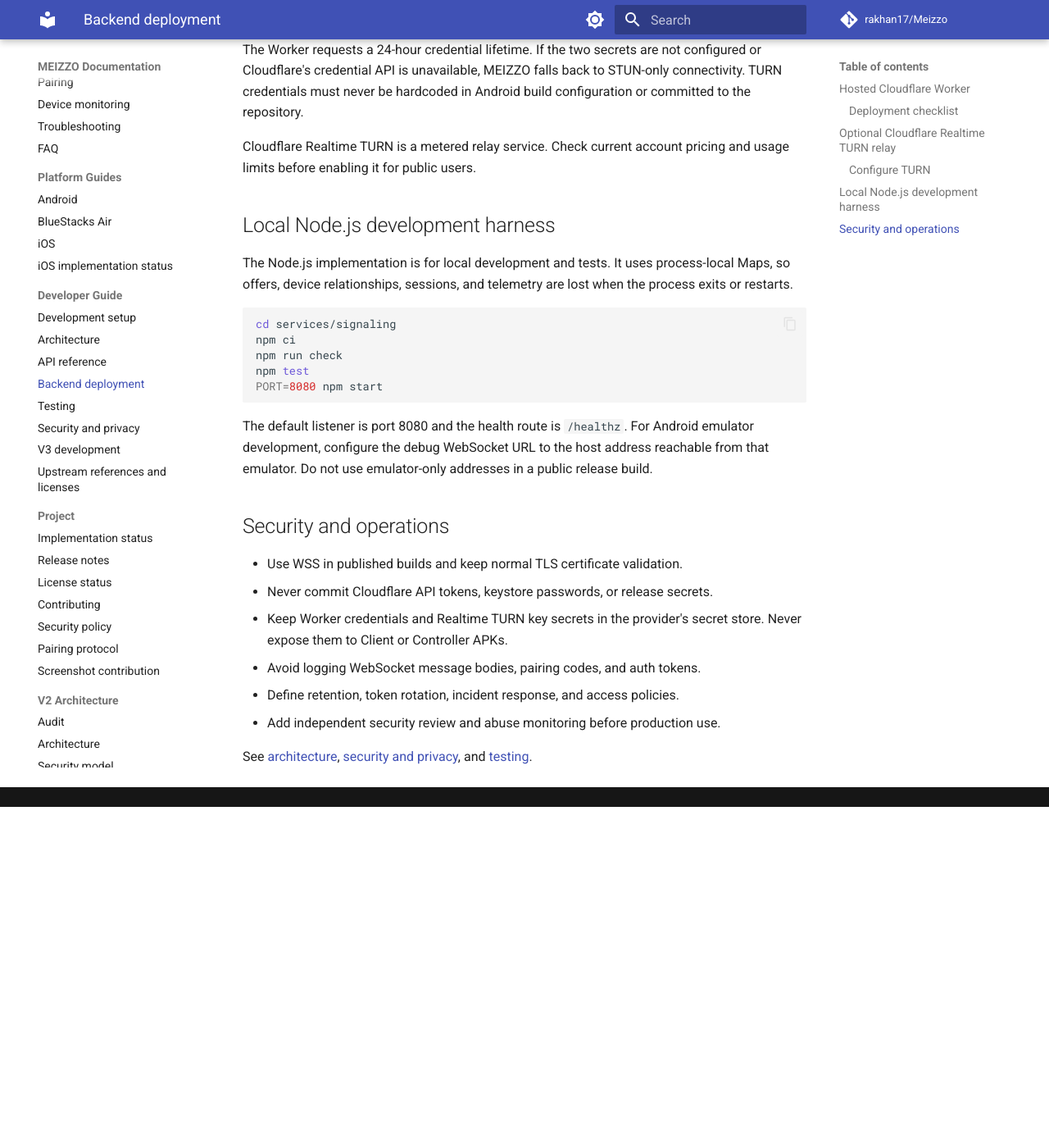
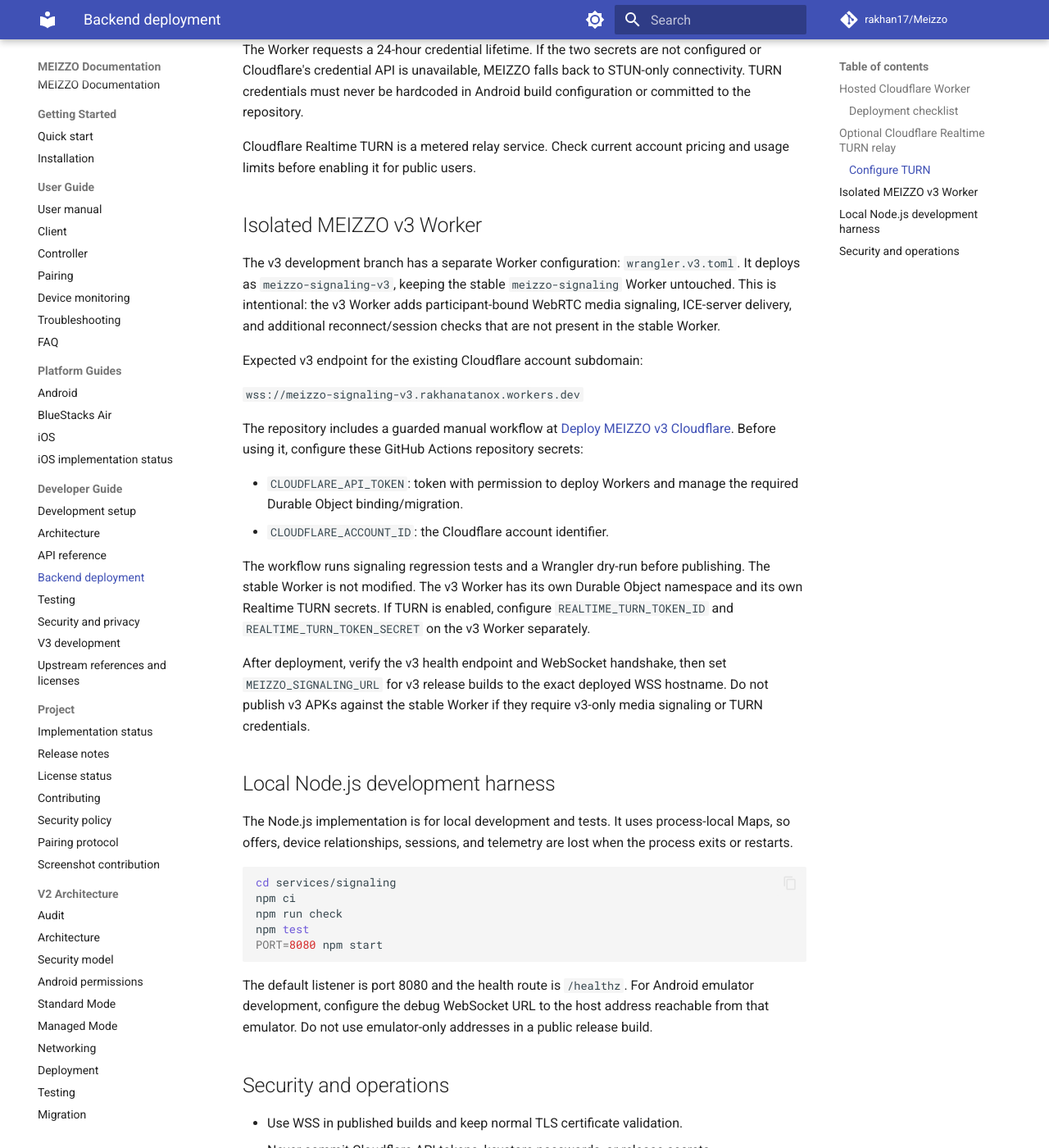
Before and after one commit to rakhan17/Meizzo, an MkDocs documentation site: the page built from docs/backend-deployment.md, in a window 1280 px wide and 1400 px high, scrolled down 1617 px. Shown: the whole window at 82% size. Built offline with MkDocs 1.6.1 and Material for MkDocs 9.7.7, drawn with Linux system fonts in a browser that asks for light colours; comment, search, counter and statistics services are not loaded; before the commit the page ends 2601 px from its top, so only the background shows below that.

Commit message:
Document isolated v3 Cloudflare Worker deployment

```diff
--- a/docs/backend-deployment.md
+++ b/docs/backend-deployment.md
@@ -66,6 +66,38 @@ build configuration or committed to the repository.
 Cloudflare Realtime TURN is a metered relay service. Check current account
 pricing and usage limits before enabling it for public users.
 
+## Isolated MEIZZO v3 Worker
+
+The v3 development branch has a separate Worker configuration:
+`wrangler.v3.toml`. It deploys as `meizzo-signaling-v3`, keeping the
+stable `meizzo-signaling` Worker untouched. This is intentional: the v3
+Worker adds participant-bound WebRTC media signaling, ICE-server delivery,
+and additional reconnect/session checks that are not present in the stable
+Worker.
+
+Expected v3 endpoint for the existing Cloudflare account subdomain:
+
+`wss://meizzo-signaling-v3.rakhanatanox.workers.dev`
+
+The repository includes a guarded manual workflow at
+[Deploy MEIZZO v3 Cloudflare](../.github/workflows/deploy-cloudflare-v3.yml).
+Before using it, configure these GitHub Actions repository secrets:
+
+- `CLOUDFLARE_API_TOKEN`: token with permission to deploy Workers and manage
+  the required Durable Object binding/migration.
+- `CLOUDFLARE_ACCOUNT_ID`: the Cloudflare account identifier.
+
+The workflow runs signaling regression tests and a Wrangler dry-run before
+publishing. The stable Worker is not modified. The v3 Worker has its own
+Durable Object namespace and its own Realtime TURN secrets. If TURN is enabled,
+configure `REALTIME_TURN_TOKEN_ID` and `REALTIME_TURN_TOKEN_SECRET` on the
+v3 Worker separately.
+
+After deployment, verify the v3 health endpoint and WebSocket handshake, then
+set `MEIZZO_SIGNALING_URL` for v3 release builds to the exact deployed WSS
+hostname. Do not publish v3 APKs against the stable Worker if they require
+v3-only media signaling or TURN credentials.
+
 ## Local Node.js development harness
 
 The Node.js implementation is for local development and tests. It uses
```
